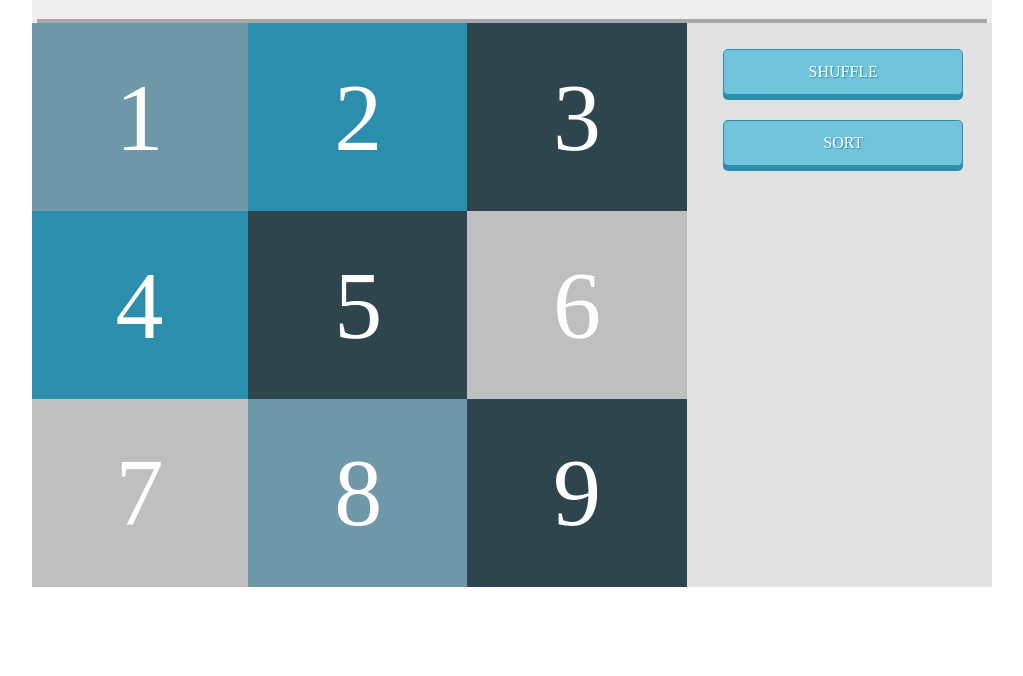
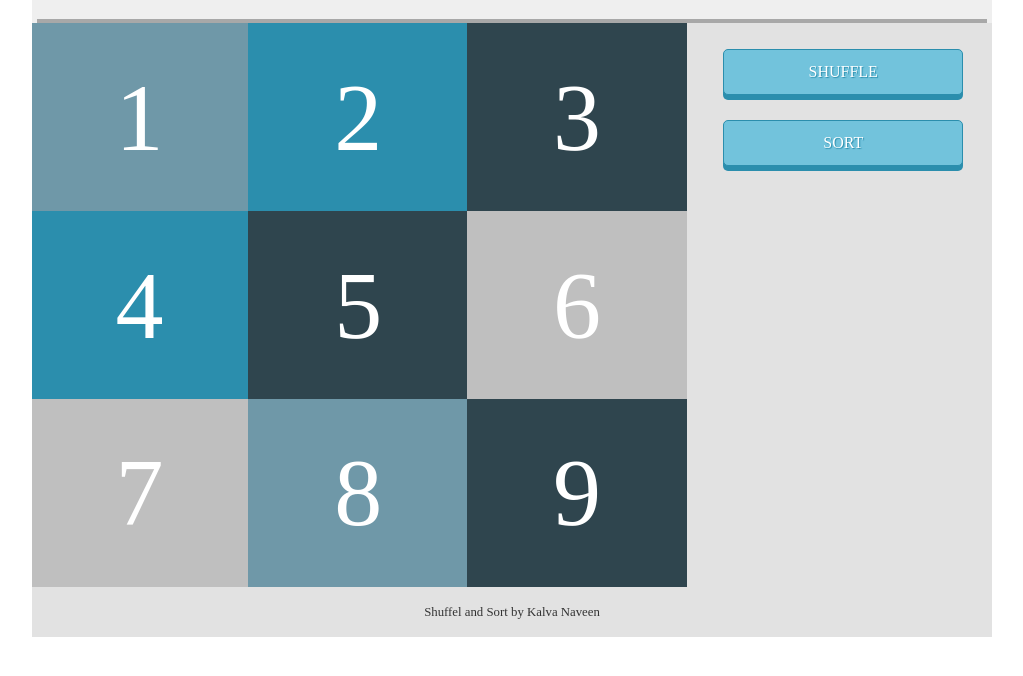
Before and after one commit to KalvaNaveen06/Shuffle, a plain HTML site: page index.html in a window 1280 px wide. Shown: the part 74-750 px from the top of the page, without its empty margins (128-1151 px from the left). Drawn offline with Linux system fonts and the light colour scheme.

Commit message:
index.html

```diff
--- a/index.html
+++ b/index.html
@@ -12,10 +12,11 @@
         <h1>Shuffel and Sort</h1>
         <div class="fluid-bar"></div>
       </header>
-      <div class="actions">
-        <button id="shuffle" type="button" class="btn">Shuffle</button>
-        <button id="sort"  type="button" class="btn" >Sort</button>
-      </div>
+      <div class="mobile">
+        <div class="actions">
+          <button id="shuffle" type="button" class="btn">Shuffle</button>
+          <button id="sort"  type="button" class="btn" >Sort</button>
+        </div>
         <section>
           <article>
              <ul id="list-items">
@@ -30,7 +31,9 @@
               <li class="list-item-9">9</li>
              </ul>
           </article>
-      </section>
+        </section>
+        <footer><p>Shuffel and Sort by Kalva Naveen</p></footer>
+      </div>
     </div>
   </body>
 </html>
```
